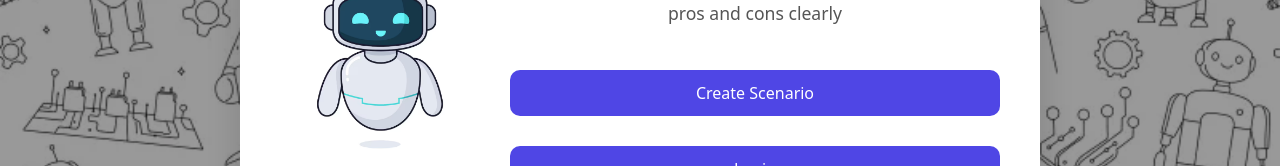
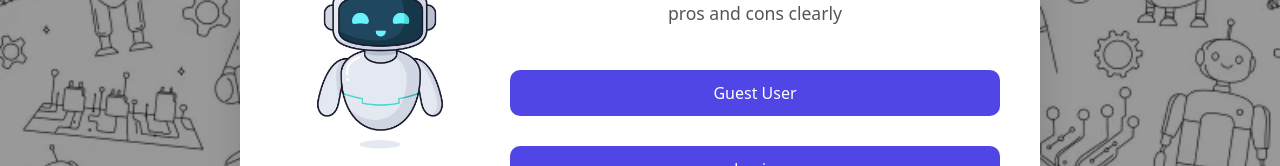
Before and after one commit to Alter017/The_Foresight, a React (Vite) app: page / in a window 1280 px wide. Shown: the part 334-500 px from the top of the page. Built offline with nearby package versions, Linux system fonts and the light colour scheme.

Commit message:
Updated Homepage display
Change button text from 'Create Scenario' to 'Guest User'

```diff
--- a/src/pages/Home.jsx
+++ b/src/pages/Home.jsx
@@ -14,7 +14,7 @@ function Home() {
         <h1>Foresight</h1>
         <p>Feeling overwhelmed by a decision? Let’s help you see the pros and cons clearly</p>
 
-        <a href="/create" className="button">Create Scenario</a>
+        <a href="/create" className="button">Guest User</a>
         <a href="/login" className="button">Login</a>
         <a href="/signup" className="button">Sign Up</a>
       </div>
```
